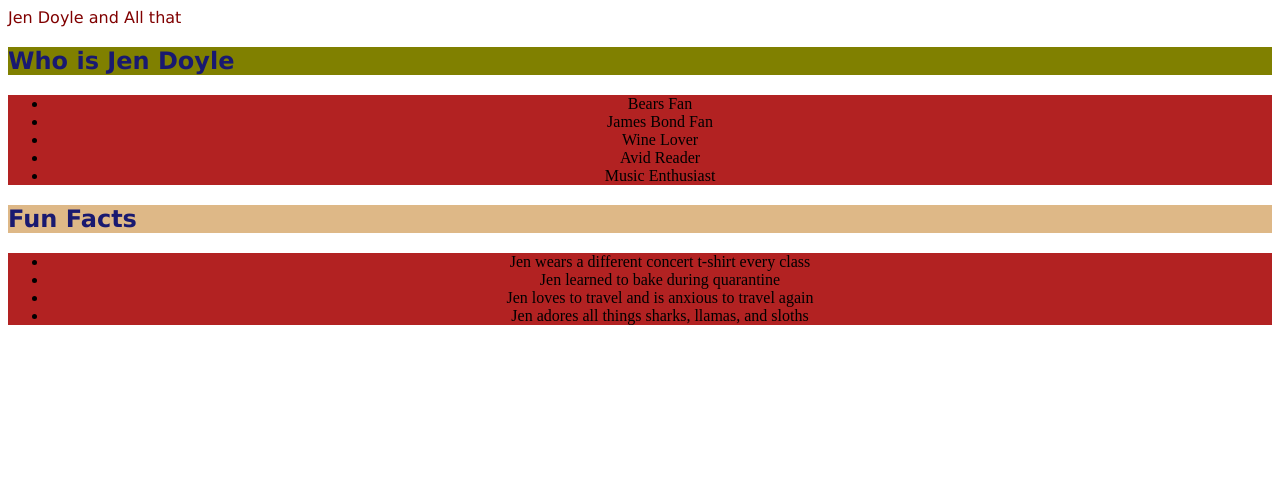
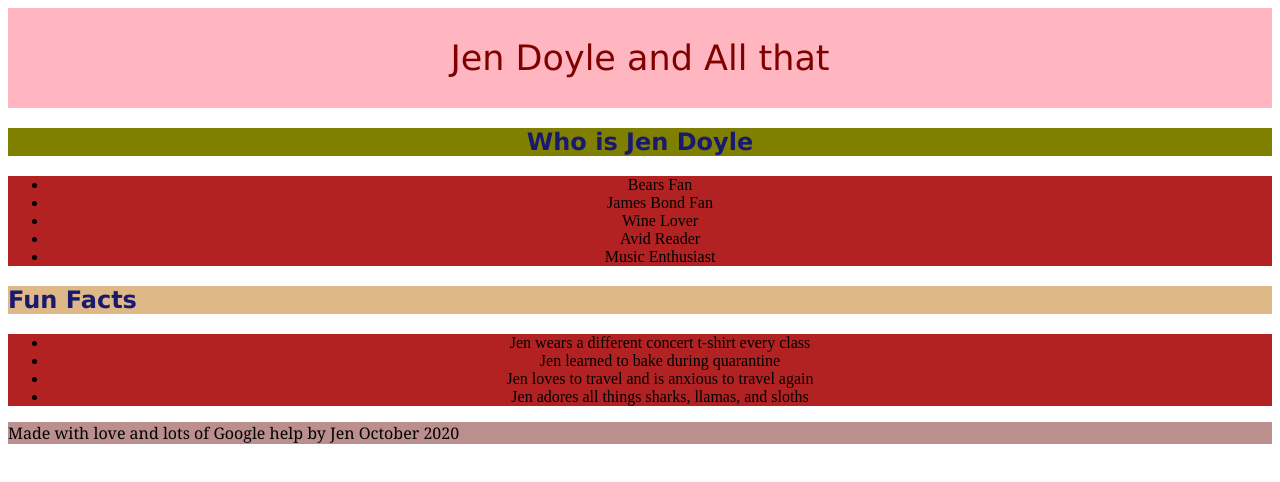
Before and after one commit to Jdoyle5254/jdoyle5254.github.io, a plain HTML site: page index.html in a window 1280 px wide. Drawn offline with Linux system fonts and the light colour scheme.

Commit message:
additonal style changes

```diff
--- a/Style/Style.css
+++ b/Style/Style.css
@@ -1,11 +1,15 @@
 header {
-    display: flexbox
+    background-color: lightpink;
+    padding: 30px;
+    text-align: center;
+    border: thick, palegreen;
+    font-size: 35px;
     text-align: center;
     color: maroon;
     font-family: 'Lucida Sans', 'Lucida Sans Regular', 'Lucida Grande', 'Lucida Sans Unicode', Geneva, Verdana, sans-serif;
 }
 .subheader {
-    text-align: left;
+    text-align: center;
     background-color: olive;
     color: midnightblue;
     font-family: Verdana, Geneva, Tahoma, sans-serif;
@@ -26,3 +30,10 @@ div ul {
     background-color: firebrick;
     text-align: center;
 }
+
+footer {
+    text-align: left;
+    background-color: rosybrown;
+    font-family: Cambria, Cochin, Georgia, Times, 'Times New Roman', serif;
+    color: black;
+}
--- a/index.html
+++ b/index.html
@@ -30,5 +30,6 @@
     </ul>
 </div>
 </section>
+<footer>Made with love and lots of Google help by Jen October 2020</footer>
 </body>
 </html>
```
